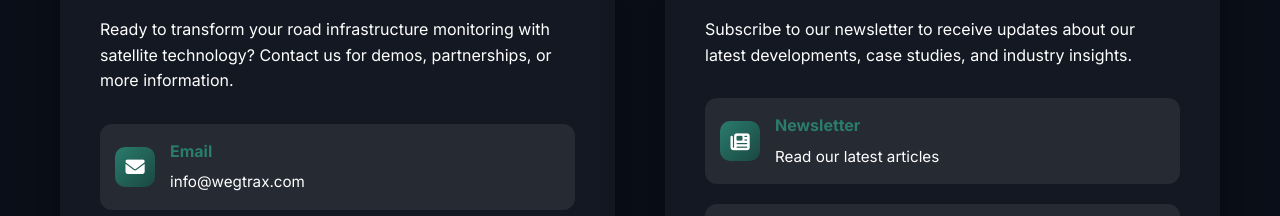
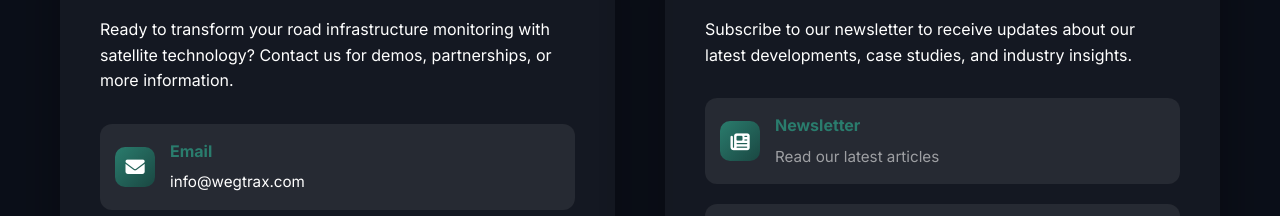
Before and after one commit to bmadhavaraj/WEGtrax_website, a plain HTML site: page index.html in a window 1280 px wide. Shown: the part 4143-4359 px from the top of the page. Drawn offline with Linux system fonts and the light colour scheme.

Commit message:
Newsletter changes 2

```diff
--- a/index.html
+++ b/index.html
@@ -1483,6 +1483,12 @@
   opacity: 0.55;
   cursor: not-allowed;
 }
+/* Disable Newsletter links everywhere */
+a[href="newsletter.html"] {
+  pointer-events: none;
+  cursor: not-allowed;
+  opacity: 0.55;
+}
 
     </style>
 </head>
```
Also changed, not shown: newsletter.html (+6 -0 lines).
